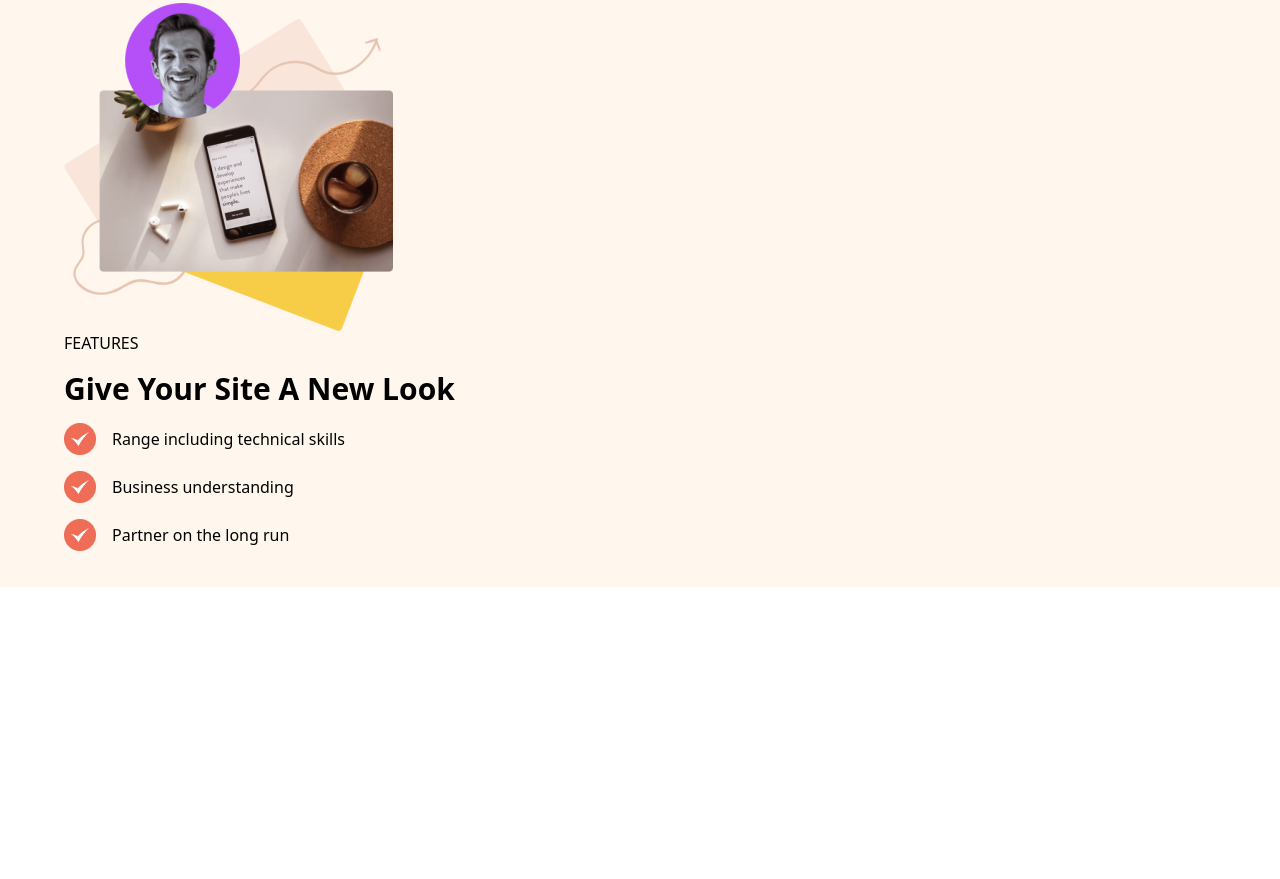
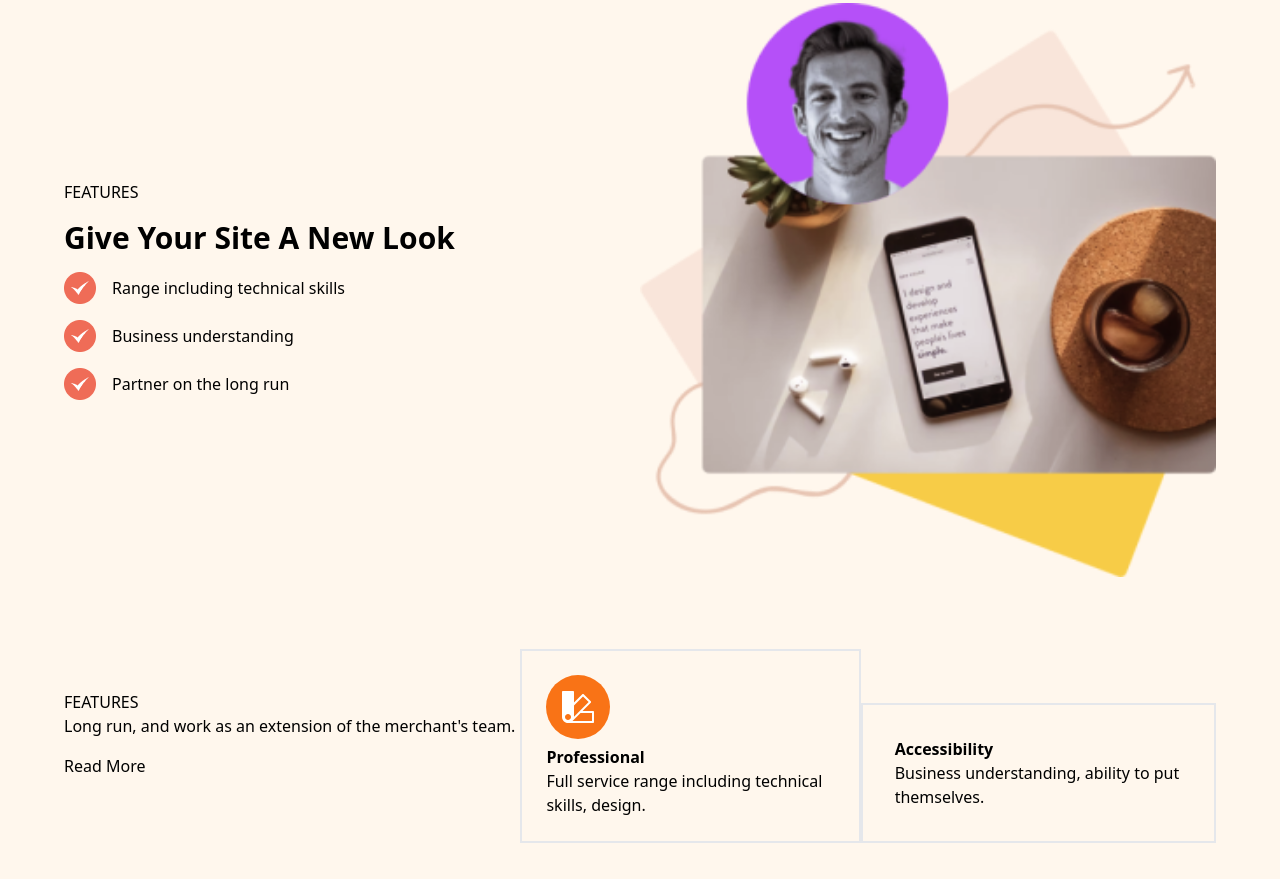
Before and after one commit to iamcelestino/Agency-portfolio, a website: page public/index.html in a window 1280 px wide. Shown: the part 2478-3357 px from the top of the page. Before the commit the page ends 3065 px from the top, so only its background shows below. Drawn offline with Linux system fonts and the light colour scheme.

Commit message:
feat:add section

```diff
--- a/public/index.html
+++ b/public/index.html
@@ -144,11 +144,11 @@
 
     <section class="bg-orange-50">
         <div class="container py-9">
-            <div class="">
-                <div class="">
-                    <img src="images/featureImage.png" alt="">
+            <div class="md:flex items-center">
+                <div class="md:w-2/4 md:order-2">
+                    <img  class="sm:w-full md:w-full" src="images/featureImage.png" alt="">
                 </div>
-                <div class="">
+                <div class="md:w-2/4">
                     <p>FEATURES</p>
                     <h3 class="my-4 text-3xl font-bold">Give Your Site  A New Look</h3>
                     <p class="Service range including technical skills, design, business understanding."></p>
@@ -171,5 +171,30 @@
             </div>
         </div>
     </section>
+
+    <section class="bg-orange-50">
+        <div class="container py-9">
+            <div class=" md:flex items-center">
+                <div class="mb-6 md:w-2/4">
+                    <p>FEATURES</p>
+                    <p class="mb-4">Long run, and work as an extension of the merchant's team.</p>
+                    <a class="inline-block" href="">Read More</a>
+                </div>
+                <div class=" md:flex :w-2/4">
+                    <div class="p-6 border-2">
+                        <div  class="inline-block bg-orange-500 p-4 rounded-full">
+                            <img src="images/Combined Shape.svg" alt="">
+                        </div>
+                        <h5 class="font-bold">Professional</h5>
+                        <p class="">Full service range including technical skills, design.</p>
+                    </div>
+                    <div class="p-8 border-2 self-end">
+                        <h5 class="font-bold">Accessibility</h5>
+                        <p>Business understanding, ability to put themselves.</p>
+                    </div>
+                </div>
+            </div>
+        </div>
+    </section>
 </body>
 </html>
```
Also changed, not shown: public/css/styles.css, public/images/Combined Shape.svg (added).
